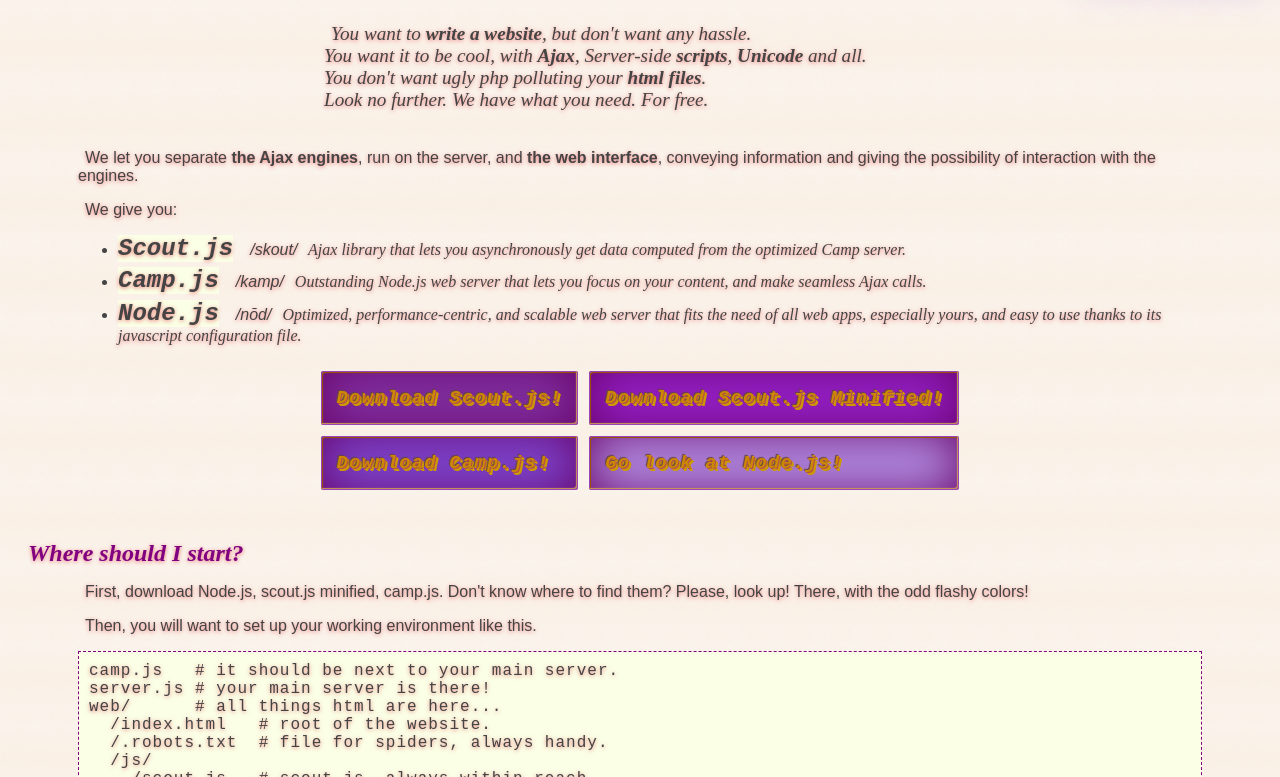
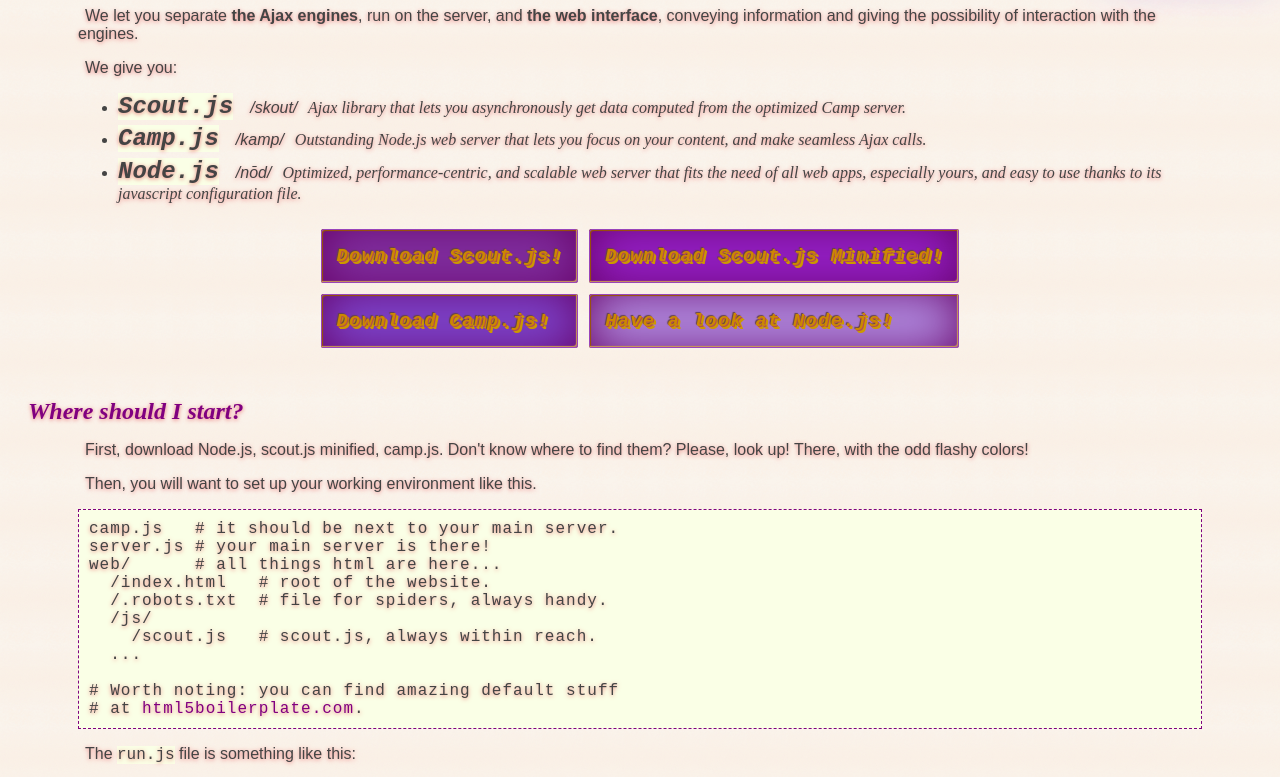
Before and after one commit to espadrine/sc, a website: page doc/manual.html in a window 1280 px wide. Shown: the part 74-851 px from the top of the page. Drawn offline with Linux system fonts and the light colour scheme.

```diff
--- a/doc/manual.html
+++ b/doc/manual.html
@@ -3,16 +3,9 @@
 <link rel=stylesheet type=text/css href=screen.css>
 <title>Manual</title>
 
-<h1>The <span class=purple>Manual</span></h1>
+<h1>The<span class=purple>Manual</span></h1>
 
 
-<p class="awesome speech">
-  You want to <strong>write a website</strong>, but don't want any hassle.<br>
-  You want it to be cool, with <strong>Ajax</strong>, Server-side
-  <strong>scripts</strong>, <strong>Unicode</strong> and all.<br>
-  You don't want ugly php polluting your <strong>html files</strong>.<br>
-  Look no further. We have what you need. For free.
-</p>
 
 <p>We let you separate <strong>the Ajax engines</strong>, run on the
 server, and <strong>the web interface</strong>, conveying information and
@@ -47,7 +40,7 @@
         Download Camp.js!
     </a></td>
     <td><a href="http://nodejs.org" class="download nodejs">
-        Go look at Node.js!
+        Have a look at Node.js!
     </a></td>
   </tr>
 </table>
```
Also changed, not shown: index.html (+9 -0 lines), package.json (added, +20 -0 lines).
